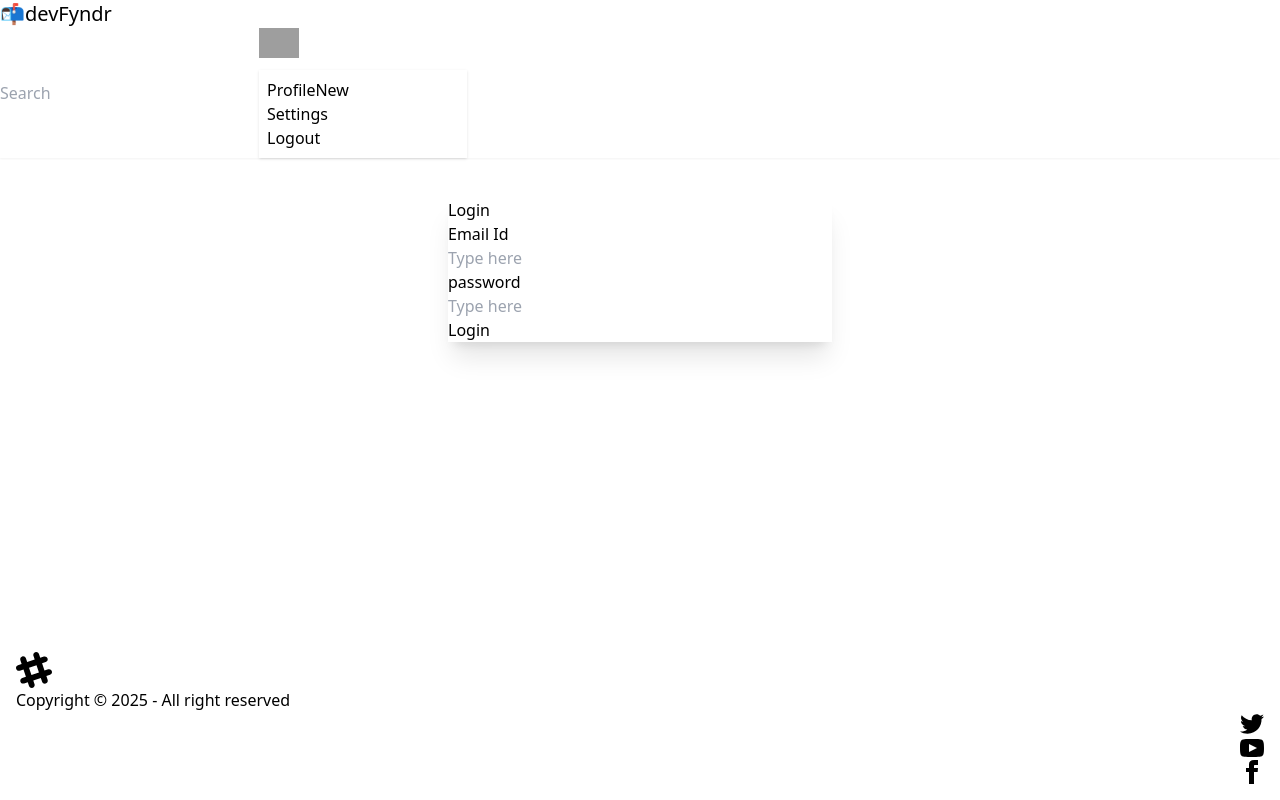
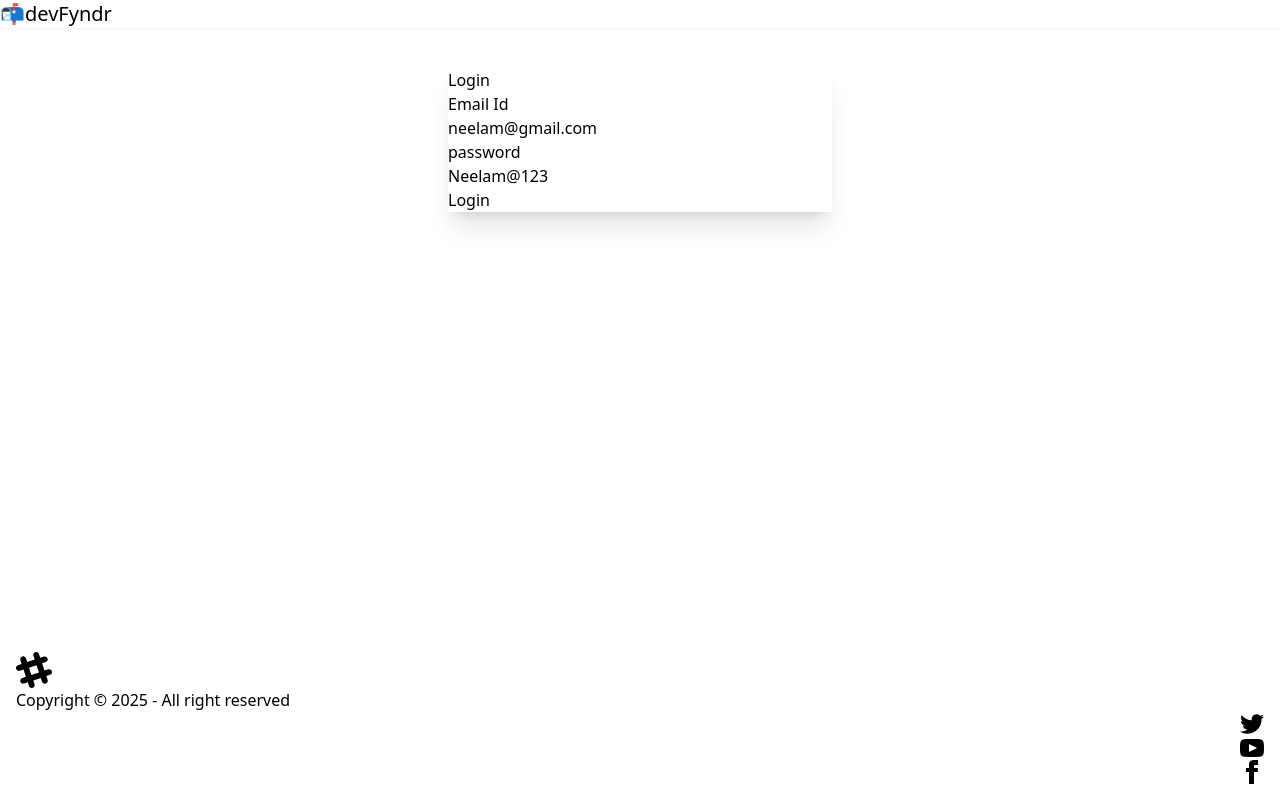
Before and after one commit to neutrino-ashutosh/devmatch-frontend, a React (Vite) app: page /login in a window 1280 px wide. Built offline with nearby package versions, Linux system fonts and the light colour scheme; grey boxes are pictures that could not be loaded.

Commit message:
added components , set up redux store

```diff
--- a/package.json
+++ b/package.json
@@ -10,9 +10,11 @@
     "preview": "vite preview"
   },
   "dependencies": {
+    "@reduxjs/toolkit": "^2.8.2",
     "axios": "^1.11.0",
     "react": "^19.1.1",
     "react-dom": "^19.1.1",
+    "react-redux": "^9.2.0",
     "react-router-dom": "^7.8.2"
   },
   "devDependencies": {
--- a/src/App.jsx
+++ b/src/App.jsx
@@ -2,21 +2,26 @@
 import Body from "./Body";
 import Login from "./Login";
 import Profile from "./Profile";
+import Feed from "./Feed";
+import { Provider } from "react-redux";
+import appStore from "./utils/appStore";
 
 function App() {
   return (
    <>
+      <Provider store={appStore}>
 
         <BrowserRouter basename="/">
         <Routes>
           <Route path="/" element={<Body/>} >
+          <Route path="/" element={<Feed />} />
           <Route path="/login" element={<Login/>} />
           <Route path="/profile" element={<Profile/>} />
           </Route>
 
         </Routes>
         </BrowserRouter>
-
+      </Provider>
    </>
 
   )
--- /dev/null
+++ b/src/Feed.jsx
@@ -0,0 +1,9 @@
+import React from 'react'
+
+const Feed = () => {
+  return (
+    <div>Feed</div>
+  )
+}
+
+export default Feed
--- a/src/Login.jsx
+++ b/src/Login.jsx
@@ -1,19 +1,31 @@
 import axios from "axios";
 import { useState } from "react";
+import { useDispatch } from "react-redux";
+import { addUser } from "./utils/userSlice";
+import { useNavigate } from "react-router-dom";
+import { BASE_URL } from "./utils/constants";
 
 const Login = () => {
 
-  const [emailId, setEmailId] = useState("");
-  const [password, setPassword] = useState("");
+  const [emailId, setEmailId] = useState("neelam@gmail.com");
+  const [password, setPassword] = useState("Neelam@123");
+  const dispatch = useDispatch();
+  const navigate = useNavigate();
 
   const handleLogin = async () => {
+
     try {
-      const res = await axios.post("http://localhost:3000/login", {
+      const res = await axios.post(BASE_URL + "/login",
+      {
         emailId,
         password,
-      } ,{
-        withCredentials:true,
-      });
+      } ,
+      { withCredentials:true }
+    );
+    console.log(res.data);
+    dispatch(addUser(res.data)); // to add data in the store
+    return navigate("/")
+
     } catch(err){
       console.error(err);
     }
--- a/src/NavBar.jsx
+++ b/src/NavBar.jsx
@@ -1,19 +1,24 @@
-import React from 'react'
+import { useSelector } from "react-redux"
 
 const NavBar = () => {
+
+  const user = useSelector((store) => store.user);
+  console.log(user);
+
   return (
    <div className="navbar bg-base-100 shadow-sm">
   <div className="flex-1">
     <a className="btn btn-ghost text-xl">📬devFyndr</a>
   </div>
   <div className="flex gap-2">
-    <input type="text" placeholder="Search" className="input input-bordered w-24 md:w-auto" />
-    <div className="dropdown dropdown-end mx-5" >
+    {user && (
+      <div className="dropdown dropdown-end mx-5 flex " >
+        <p className="px-4"> Welcome, {user.firstName} </p>
       <div tabIndex={0} role="button" className="btn btn-ghost btn-circle avatar">
         <div className="w-10 rounded-full">
           <img
-            alt="Tailwind CSS Navbar component"
-            src="https://img.daisyui.com/images/stock/photo-1534528741775-53994a69daeb.webp" />
+            alt="user photo"
+            src={user.photoUrl} />
         </div>
       </div>
       <ul
@@ -28,7 +33,8 @@
         <li><a>Settings</a></li>
         <li><a>Logout</a></li>
       </ul>
-    </div>
+      </div>
+    )}
   </div>
     </div>
   )
--- /dev/null
+++ b/src/utils/appStore.js
@@ -0,0 +1,10 @@
+import { configureStore } from "@reduxjs/toolkit";
+import userReducer from "./userSlice";
+
+const appStore = configureStore({
+  reducer: {
+    user: userReducer,
+  },
+});
+
+export default appStore;
--- /dev/null
+++ b/src/utils/constants.js
@@ -0,0 +1 @@
+export const BASE_URL = "http://localhost:3000"
--- /dev/null
+++ b/src/utils/userSlice.js
@@ -0,0 +1,17 @@
+import { createSlice } from "@reduxjs/toolkit";
+
+const userSlice = createSlice({
+  name: "user",
+  initialState: null,
+  reducers: {
+    addUser: (state, action) =>{
+      return action.payload;
+    },
+    removeUser: (state, action) => {
+      return null;
+    },
+  },
+});
+
+export const {addUser, removeUser} = userSlice.actions;
+export default userSlice.reducer;
```
Also changed, not shown: 1 other file (tests, documents, lock files or other folders). Lines whose indentation alone changed are shown as unchanged.
